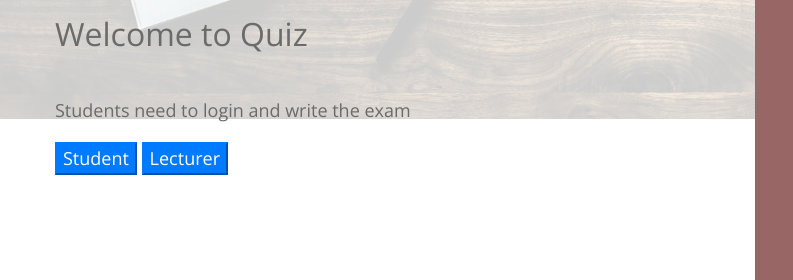
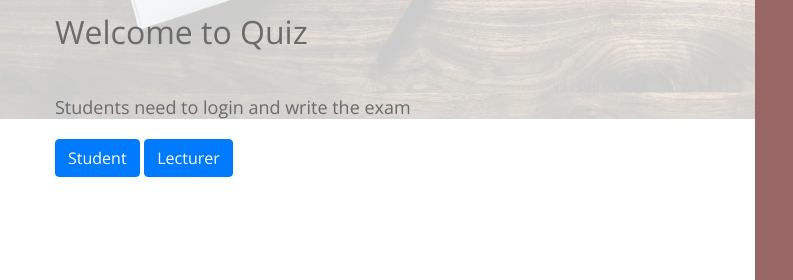
Before and after one commit to abhinavreddy18/wps, a website: page wpsassgn1/quizapp/index.html in a window 1280 px wide. Shown: the part 780-1060 px from the top of the page, 0-793 px from the left. Drawn offline with nearby package versions, Linux system fonts and the light colour scheme.

Commit message:
bootstrp

```diff
--- a/wpsassgn1/quizapp/index.html
+++ b/wpsassgn1/quizapp/index.html
@@ -49,8 +49,8 @@ https://templatemo.com/tm-530-mini-profile
                             <h2 class="tm-welcome-title">Welcome to Quiz</h2>
                             <p class="pb-0">
                                 Students need to login and write the exam </p>
-                            <button href="./studentlogin.html" class="btn-primary">Student</button>
-                            <button href="./lecturerlogin.html" class="btn-primary">Lecturer</button>
+                            <a href="studentlogin.html" class="btn btn-primary">Student</a>
+                            <a href="lecturerlogin.html" class="btn btn-primary">Lecturer</a>
                         </div>
                     </div>
                     <!-- Brown bg -->
--- a/wpsassgn1/quizapp/package.json
+++ b/wpsassgn1/quizapp/package.json
@@ -5,6 +5,8 @@
     "main": "login.html",
     "dependencies": {
         "@popperjs/core": "^2.5.2",
+        "bootstrap4": "0.0.1-security",
+        "jquery": "^3.5.1",
         "lite-server": "^2.5.4"
     },
     "devDependencies": {},
```
Also changed, not shown: wpsassgn1/quizapp/lecturerlogin.html (added, +6 -0 lines), 1 other file.
